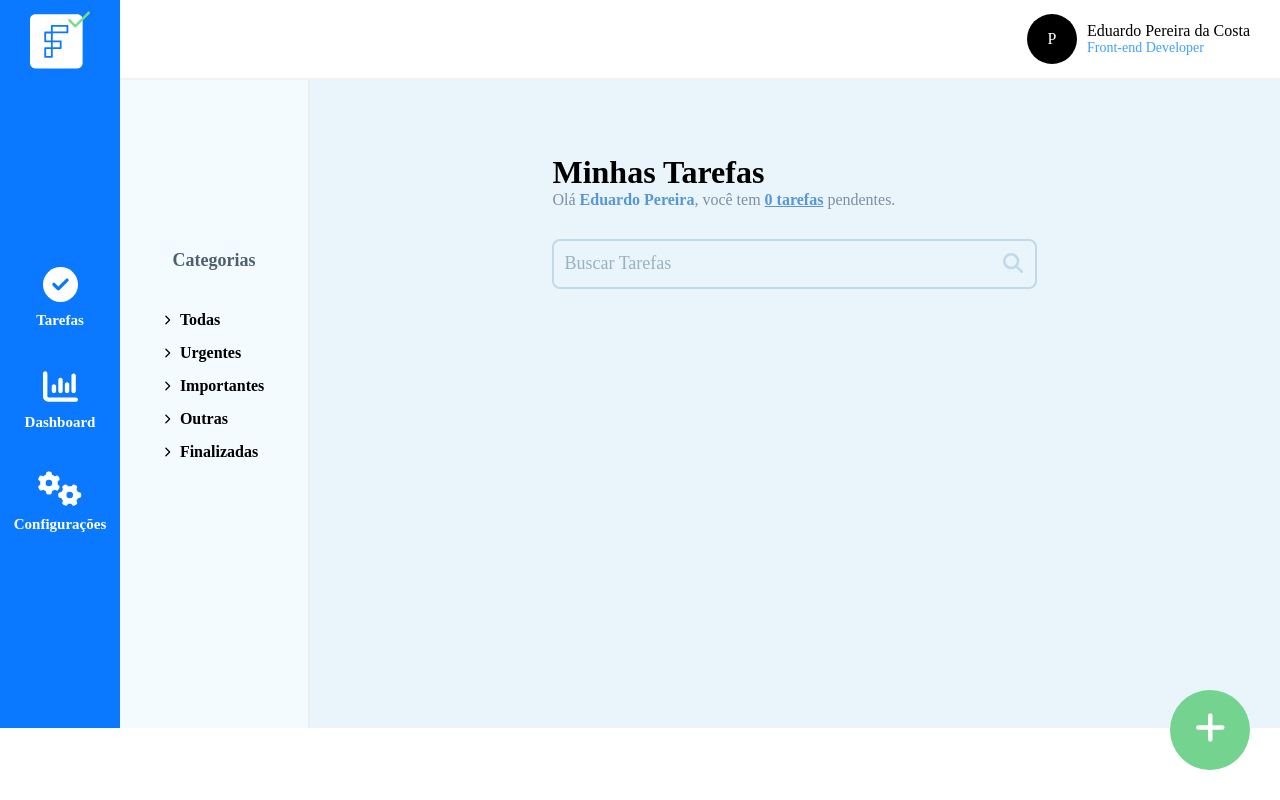
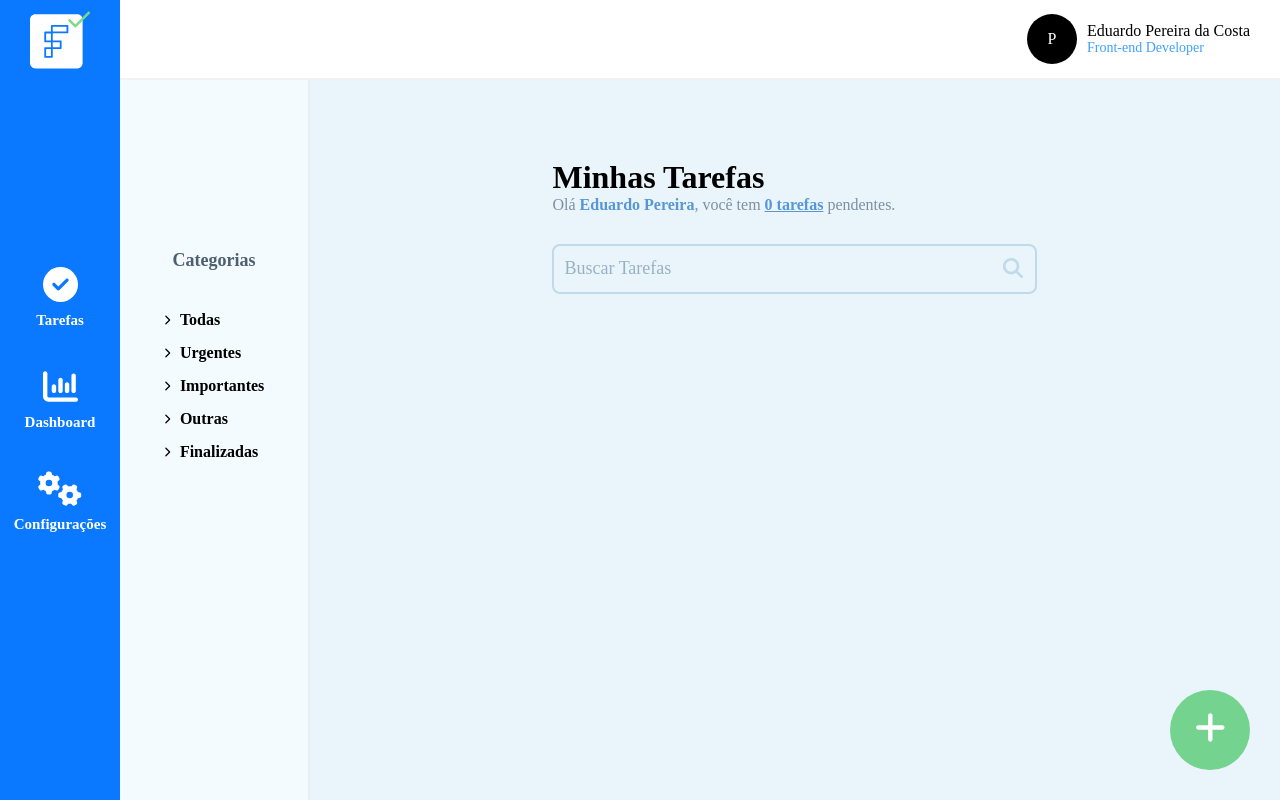
Before and after one commit to Henrique-All/facilita-tasks, a Vue app: page /#/dashboard in a window 1280 px wide. Built offline with nearby package versions, Linux system fonts and the light colour scheme.

Commit message:
fix: alterações

```diff
--- a/src/view/home/DashboardScreen.vue
+++ b/src/view/home/DashboardScreen.vue
@@ -7,8 +7,8 @@
 
       <TaskScreen />
     </div>
-    <NavMobile />
   </main>
+  <NavMobile />
 </template>
 <script>
 import HeaderComponent from '@/components/HeaderComponent.vue'
@@ -22,8 +22,7 @@ export default { components: { HeaderComponent, SideSubMenu, TaskScreen, NavMobi
 <style scoped>
 .main-dash {
   width: 100vw;
-  height: 91vh;
-  overflow: hidden;
+  height: 100%;
 }
 
 .home-content {
```
